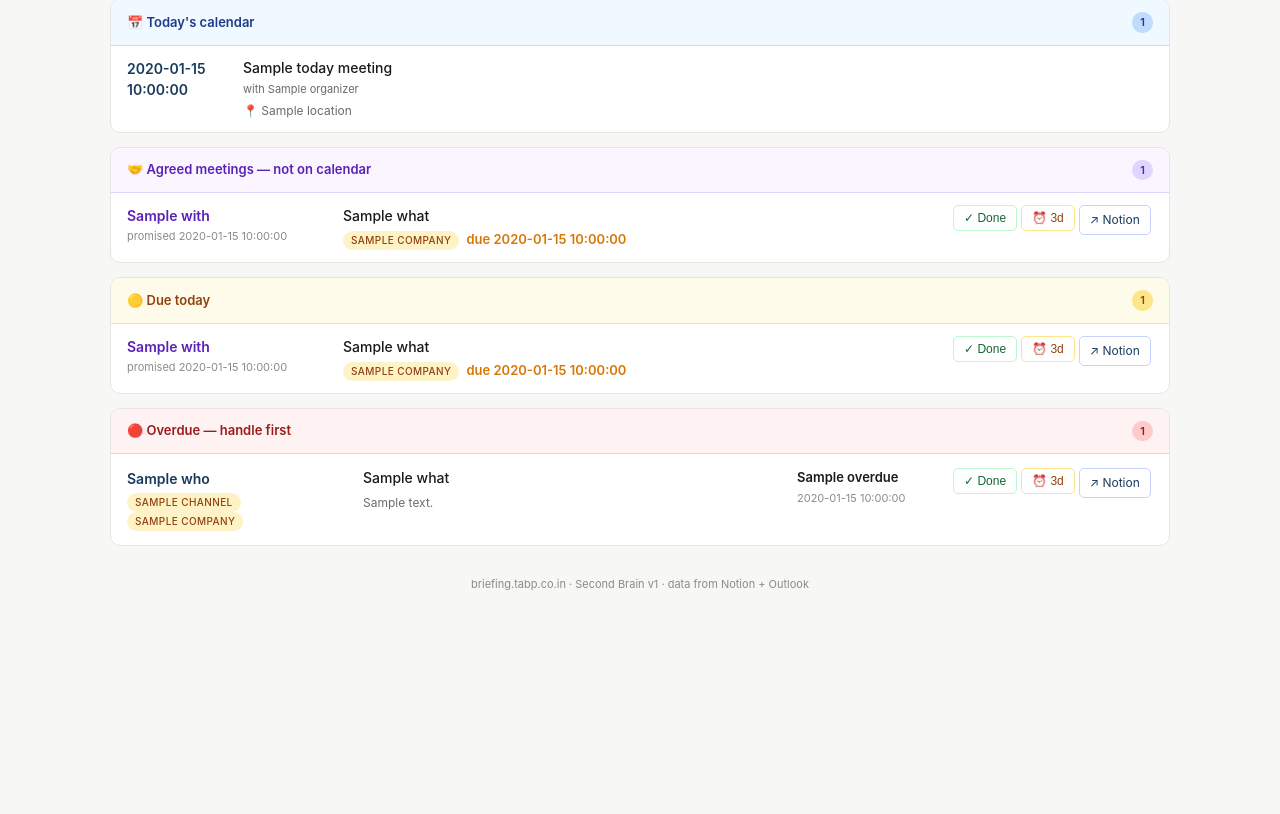
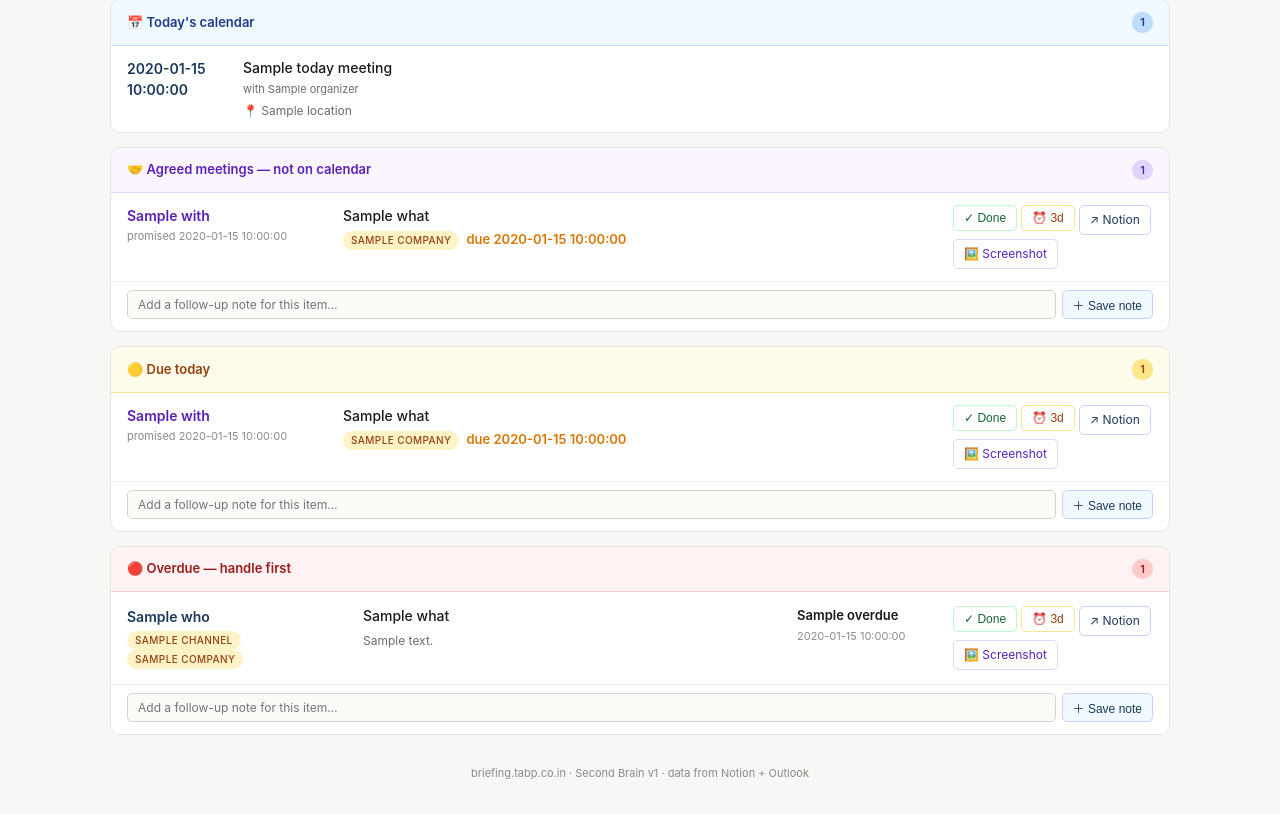
Before and after one commit to prabhugandhikumar/second-brain-daemon, a FastAPI app: template web/templates/dashboard.html in a window 1280 px wide. Shown: the part 256-1070 px from the top of the page. Before the commit the page ends 846 px from the top, so only its background shows below. Run offline with FastAPI, Linux system fonts and the light colour scheme; the template is opened without the code that fills it: most values are stand-ins (such as "Sample title", 1, 10 or a date in 2020).

Commit message:
feat(dashboard): screenshot view + inline follow-up notes

```diff
--- a/lib/notion_writer.py
+++ b/lib/notion_writer.py
@@ -213,6 +213,42 @@ async def snooze_commitment(page_id: str, days: int = 3) -> None:
         log.info("commitment snoozed id=%s new_due=%s", page_id, new_due)
 
 
+async def append_note_to_commitment(page_id: str, note_text: str) -> None:
+    """Append a timestamped note to a commitment's Notes field.
+
+    Reads the current Notes, prepends a `[YYYY-MM-DD HH:MM] note_text` line,
+    writes back. Notion rich_text is capped at 2000 chars per text block; we
+    truncate the old content to make room for the new note if needed.
+    """
+    note_text = (note_text or "").strip()
+    if not note_text:
+        return
+
+    stamp = datetime.now(IST).strftime("%Y-%m-%d %H:%M")
+    new_line = f"[{stamp}] {note_text}"
+
+    async with _client() as c:
+        # 1. Fetch current Notes
+        r = await c.get(f"{NOTION_API}/pages/{page_id}")
+        r.raise_for_status()
+        page = r.json()
+        existing_blocks = page.get("properties", {}).get("Notes", {}).get("rich_text", []) or []
+        existing_text = " ".join(b.get("plain_text", "") for b in existing_blocks)
+
+        # 2. Prepend new line, cap to 1900 chars (Notion limit 2000, leave headroom)
+        if existing_text:
+            combined = f"{new_line}\n\n{existing_text}"
+        else:
+            combined = new_line
+        combined = combined[:1900]
+
+        # 3. Write back
+        body = {"properties": {"Notes": {"rich_text": [{"text": {"content": combined}}]}}}
+        resp = await c.patch(f"{NOTION_API}/pages/{page_id}", json=body)
+        resp.raise_for_status()
+        log.info("note appended id=%s len=%d", page_id, len(note_text))
+
+
 # ─────────────────────────────────────────────────────────────────────
 # Queries
 # ─────────────────────────────────────────────────────────────────────
--- a/main.py
+++ b/main.py
@@ -13,6 +13,7 @@ Routes:
   GET  /logout                   — clear session
   POST /api/done/{page_id}       — dashboard "✓ Done" button
   POST /api/snooze/{page_id}/{d} — dashboard "⏰ Snooze" button
+  POST /api/note/{page_id}       — dashboard "+ Add note" follow-up textbox
   GET  /healthz                  — health probe for Cloud Run
 """
 
@@ -20,7 +21,7 @@ import logging
 import os
 from contextlib import asynccontextmanager
 
-from fastapi import FastAPI, Request, Response, status
+from fastapi import FastAPI, Form, Request, Response, status
 from fastapi.responses import JSONResponse, RedirectResponse
 
 from handlers.telegram import handle_telegram_update
@@ -169,6 +170,18 @@ async def api_snooze(page_id: str, days: int, request: Request):
     return RedirectResponse("/", status_code=303)
 
 
+@app.post("/api/note/{page_id}")
+async def api_note(page_id: str, request: Request, note: str = Form("")):
+    redirect = _require_login_or_redirect(request)
+    if redirect:
+        return redirect
+    try:
+        await notion_writer.append_note_to_commitment(page_id, note)
+    except Exception as e:
+        log.exception("api/note failed for %s", page_id)
+    return RedirectResponse("/", status_code=303)
+
+
 # ─────────────────────────────────────────────────────────────────────
 # Dashboard routes — registers GET / + login + logout
 # ─────────────────────────────────────────────────────────────────────
--- a/web/templates/dashboard.html
+++ b/web/templates/dashboard.html
@@ -133,6 +133,29 @@
   .act.done { color: #166534; border-color: #bbf7d0; }
   .act.snooze { color: #92400e; border-color: #fde68a; }
   .act.notion { color: #1a3a5c; border-color: #c7d2fe; }
+  .act.shot { color: #5b21b6; border-color: #ddd6fe; }
+
+  /* Inline note row that sits BELOW each commitment row */
+  .note-row {
+    padding: 8px 16px 12px;
+    border-bottom: 1px solid #f0f0e8;
+    display: flex;
+    gap: 6px;
+    align-items: center;
+  }
+  .note-row:last-child { border-bottom: none; }
+  .note-row form { display: flex; gap: 6px; flex: 1; }
+  .note-input {
+    flex: 1;
+    border: 1px solid #d4d4cf;
+    border-radius: 5px;
+    padding: 5px 10px;
+    font-size: 12px;
+    font-family: inherit;
+    background: #fafaf7;
+  }
+  .note-input:focus { outline: none; border-color: #1a3a5c; background: white; }
+  .act.note-save { color: #1a3a5c; border-color: #c7d2fe; background: #f0f9ff; }
 
   .empty { text-align: center; padding: 32px 20px; color: #8b8b85; }
   .footer { text-align: center; color: #8b8b85; font-size: 11px; margin-top: 18px; padding: 12px; }
@@ -174,7 +197,14 @@
     <form method="POST" action="/api/done/{{ c.id }}" style="display:inline"><button type="submit" class="act done">✓ Done</button></form>
     <form method="POST" action="/api/snooze/{{ c.id }}/3" style="display:inline"><button type="submit" class="act snooze">⏰ 3d</button></form>
     {% if c.url %}<a class="act notion" href="{{ c.url }}" target="_blank">↗ Notion</a>{% endif %}
+    {% if c.drive_file_id %}<a class="act shot" href="https://drive.google.com/file/d/{{ c.drive_file_id }}/view" target="_blank">🖼️ Screenshot</a>{% endif %}
   </div>
+</div>
+<div class="note-row">
+  <form method="POST" action="/api/note/{{ c.id }}">
+    <input class="note-input" type="text" name="note" placeholder="Add a follow-up note for this item…" maxlength="500" />
+    <button type="submit" class="act note-save">＋ Save note</button>
+  </form>
 </div>
 {% endmacro %}
 
@@ -197,6 +227,7 @@
 {% endmacro %}
 
 {% macro render_meet(m) %}
+{% set _id = m.page_id or m.id %}
 <div class="meet-row">
   <div>
     <div class="meet-who">{{ m.with or m['with'] or '—' }}</div>
@@ -210,14 +241,22 @@
     </div>
   </div>
   <div class="actions">
-    {% set _id = m.page_id or m.id %}
     {% if _id %}
       <form method="POST" action="/api/done/{{ _id }}" style="display:inline"><button type="submit" class="act done">✓ Done</button></form>
       <form method="POST" action="/api/snooze/{{ _id }}/3" style="display:inline"><button type="submit" class="act snooze">⏰ 3d</button></form>
       {% if m.url %}<a class="act notion" href="{{ m.url }}" target="_blank">↗ Notion</a>{% endif %}
+      {% if m.drive_file_id %}<a class="act shot" href="https://drive.google.com/file/d/{{ m.drive_file_id }}/view" target="_blank">🖼️ Screenshot</a>{% endif %}
     {% endif %}
   </div>
 </div>
+{% if _id %}
+<div class="note-row">
+  <form method="POST" action="/api/note/{{ _id }}">
+    <input class="note-input" type="text" name="note" placeholder="Add a follow-up note for this item…" maxlength="500" />
+    <button type="submit" class="act note-save">＋ Save note</button>
+  </form>
+</div>
+{% endif %}
 {% endmacro %}
 
 <div class="wrap">
```
Also changed, not shown: web/dashboard.py (+36 -8 lines).
